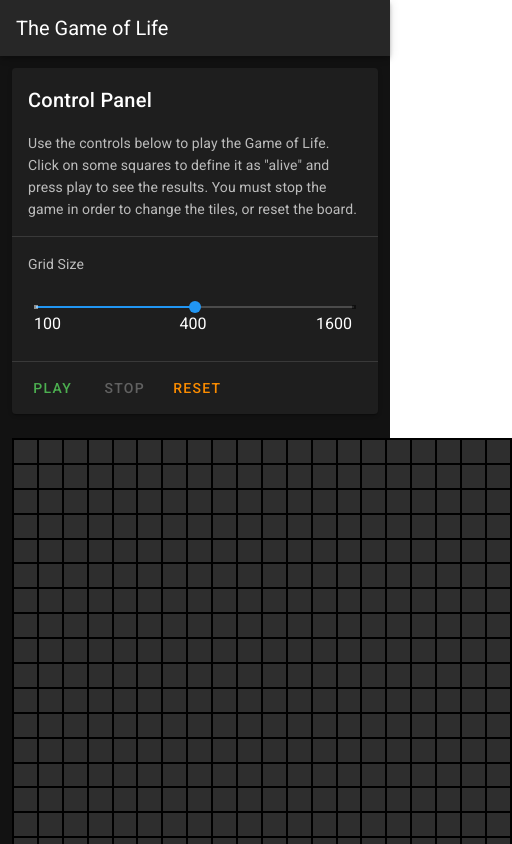
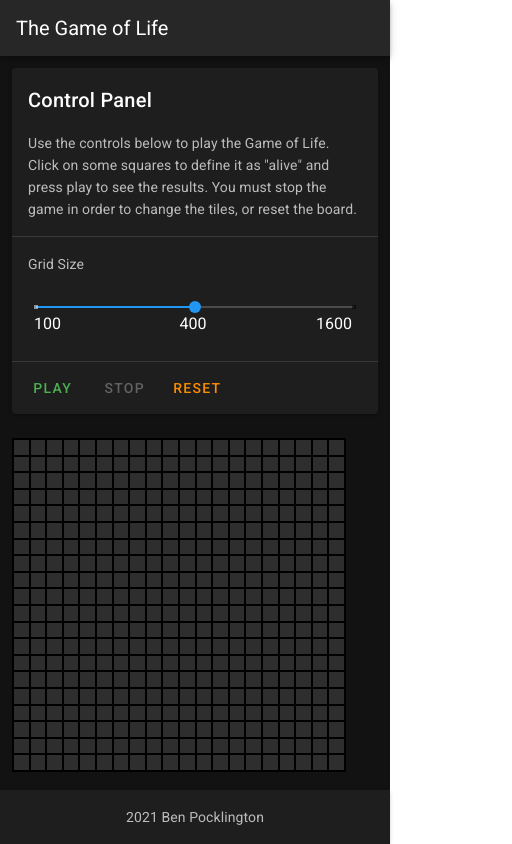
Before and after one commit to RabidMexican/game-of-life, a Vue app: page / in a window 390 px wide. Shown: the top 844 px of the page, 512 px wide, since content can reach past the window. Built offline with nearby package versions, Linux system fonts and the light colour scheme.

Commit message:
fixed UI problems on mobile

```diff
--- a/src/components/Board.vue
+++ b/src/components/Board.vue
@@ -123,8 +123,8 @@ export default {
 
 <style scoped>
 .board {
-  width: 500px;
-  height: 500px;
+  width: 334px;
+  height: 334px;
   border: 0.5px solid black;
   display: flex;
   flex-direction: row;
```
